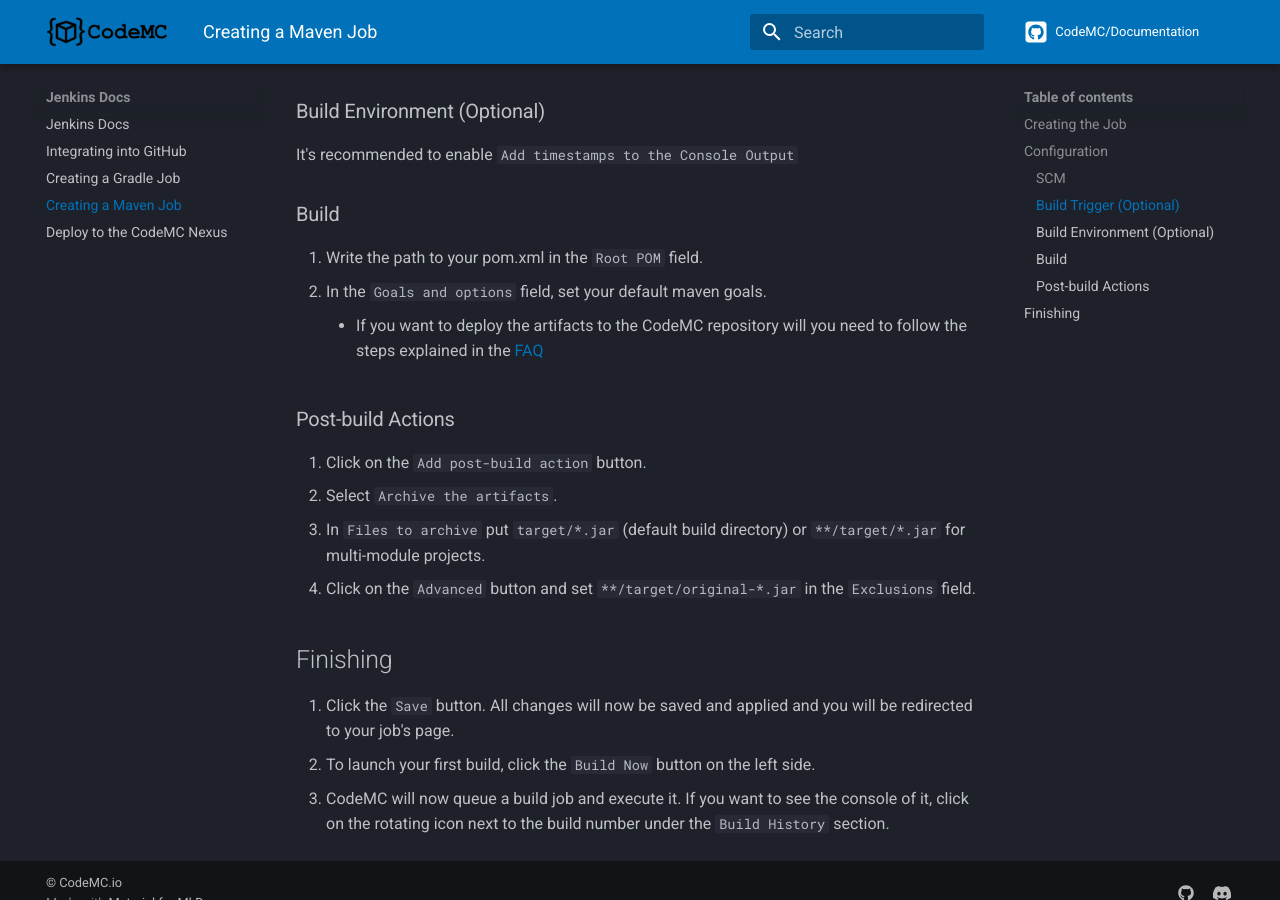
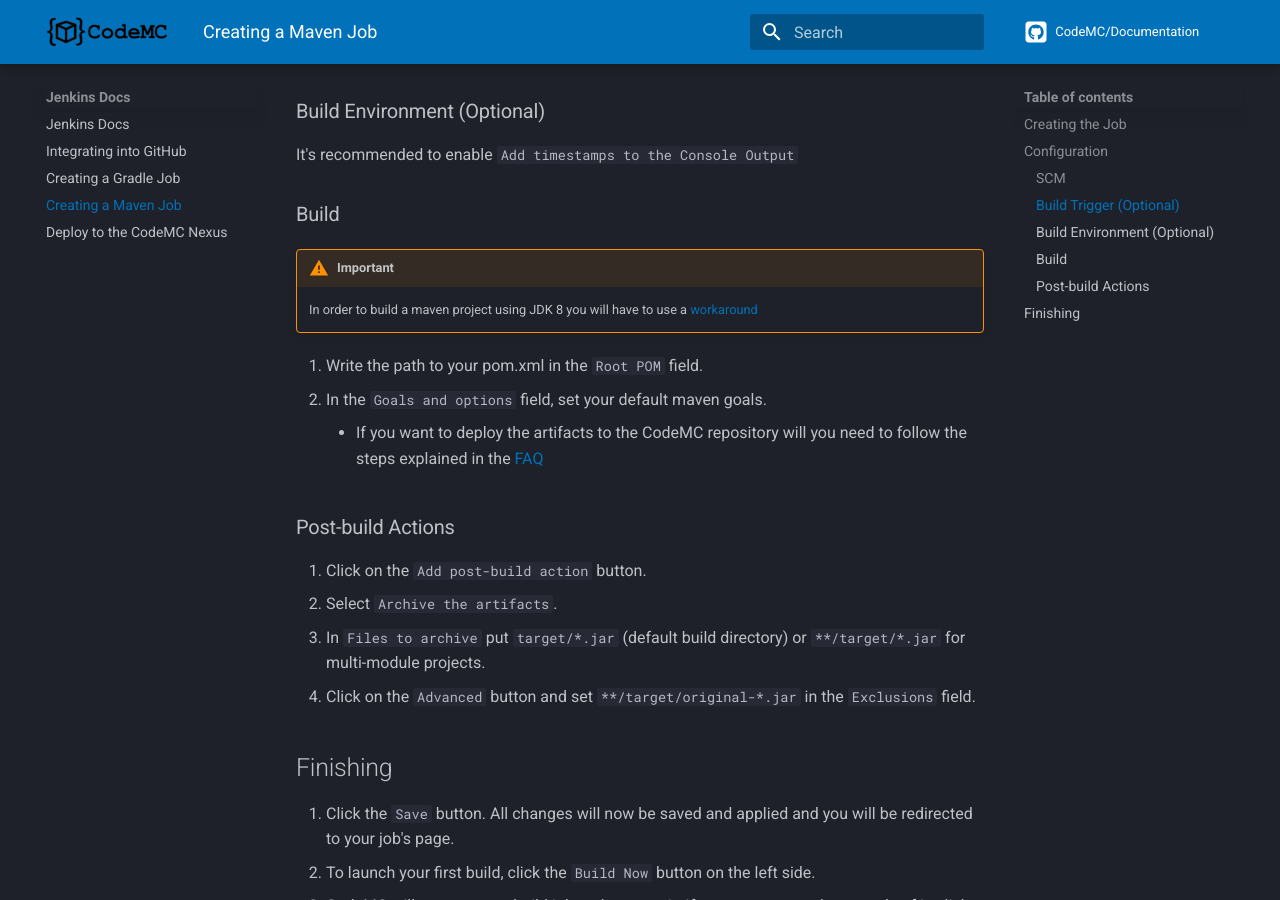
Before and after one commit to CodeMC/Documentation, an MkDocs documentation site: the page built from docs/jenkins/maven.md, in a window 1280 px wide and 900 px high, scrolled down 1137 px. Built offline with MkDocs 1.6.1 and Material for MkDocs 9.7.7, drawn with Linux system fonts in a browser that asks for light colours; comment, search, counter and statistics services are not loaded.

Commit message:
Update maven.md

```diff
--- a/docs/jenkins/maven.md
+++ b/docs/jenkins/maven.md
@@ -35,6 +35,9 @@ It's recommended to enable `Add timestamps to the Console Output`
 
 ### Build
 
+!!! warning "Important"
+    In order to build a maven project using JDK 8 you will have to use a [workaround](https://github.com/CodeMC/Documentation/blob/master/docs/faq.md#how-to-build-a-jdk-8-maven-project)
+
 1. Write the path to your pom.xml in the `Root POM` field.
 2. In the `Goals and options` field, set your default maven goals.
     - If you want to deploy the artifacts to the CodeMC repository will you need to follow the steps explained in the [FAQ](../../faq#how-can-i-deploy-my-maven-artefacts-to-the-codemc-repository)
```
